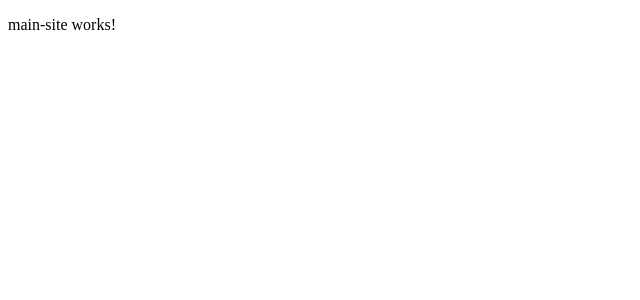
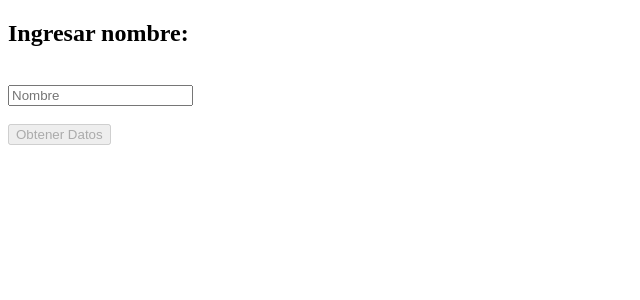
Before and after one commit to TanqDev88/DataApp, an Angular app in the folder LoginNationalityService/: page /main in a window 1280 px wide. Shown: the top 300 px of the page, without its empty margins (0-640 px from the left). Built offline with nearby package versions, Linux system fonts and the light colour scheme.

Commit message:
Modifications in main-site html

```diff
--- a/LoginNationalityService/src/app/components/main-site/main-site.component.html
+++ b/LoginNationalityService/src/app/components/main-site/main-site.component.html
@@ -1 +1,37 @@
-<p>main-site works!</p>
+<div class="form-container">
+  <div class="form-box">
+    <h2>Ingresar nombre:</h2>
+    <br>
+    <form (ngSubmit)="onSubmit()" #nameForm="ngForm">
+      <div class="input-group">
+        <input
+          type="text"
+          id="nameInput"
+          name="name"
+          placeholder="Nombre"
+          [(ngModel)]="name"
+          required
+        />
+
+      </div>
+      <br>
+      <button type="submit" [disabled]="nameForm.invalid">Obtener Datos</button>
+    </form>
+
+    <div *ngIf="genderData" class="info-card">
+      <div class="info-card-body">
+        <h5 class="info-card-title">Género: {{ genderData.gender }}</h5>
+        <p class="info-card-text">Probabilidad: {{ genderData.probability }}</p>
+      </div>
+    </div>
+
+    <div *ngIf="nationalityData" class="info-card">
+      <div class="info-card-header">Probabilidad por pais</div>
+      <ul class="info-card-list">
+        <li *ngFor="let country of nationalityData.country">
+          {{ country.country_id }} - Probabilidad: {{ country.probability }}
+        </li>
+      </ul>
+    </div>
+  </div>
+</div>
```
